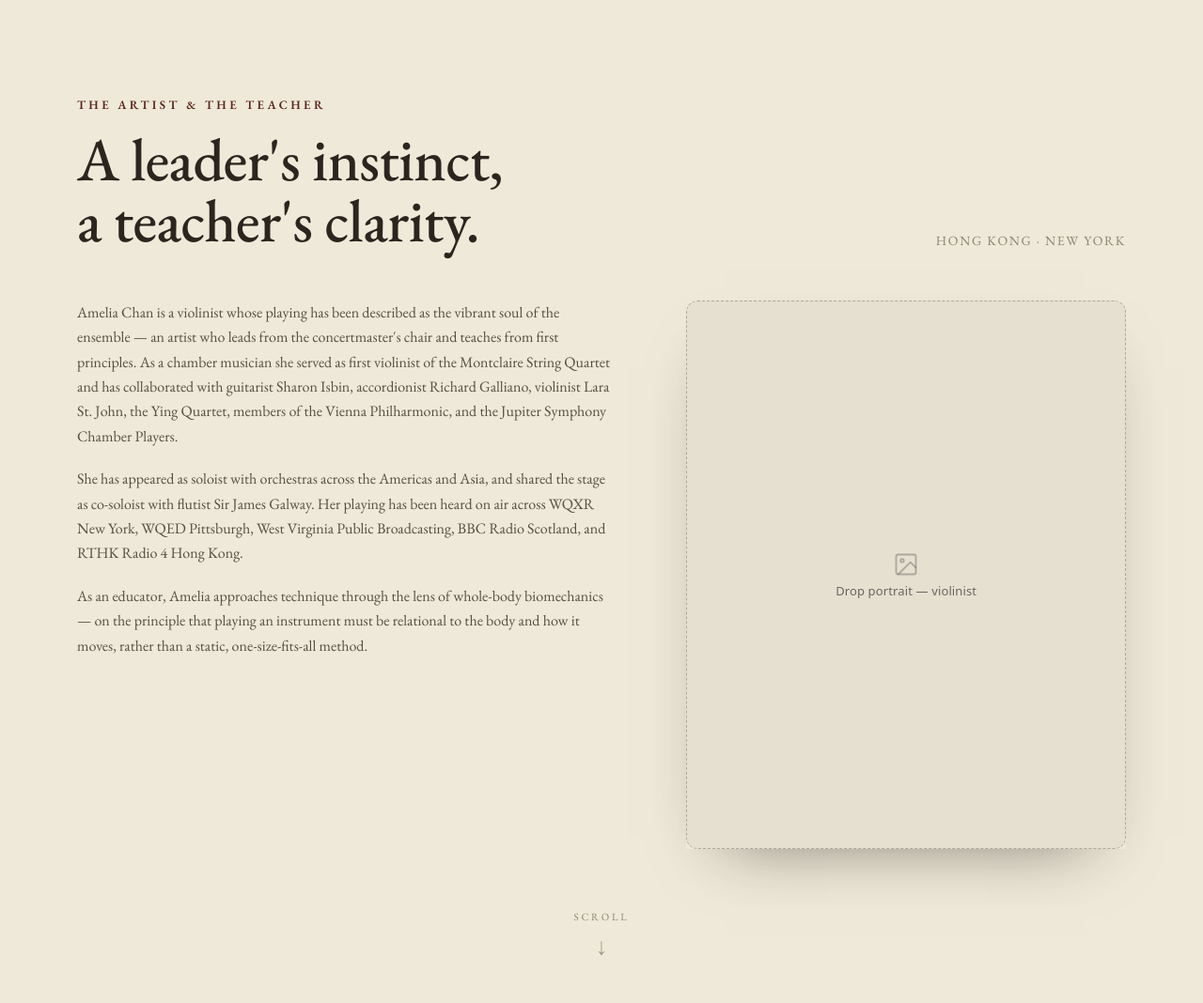
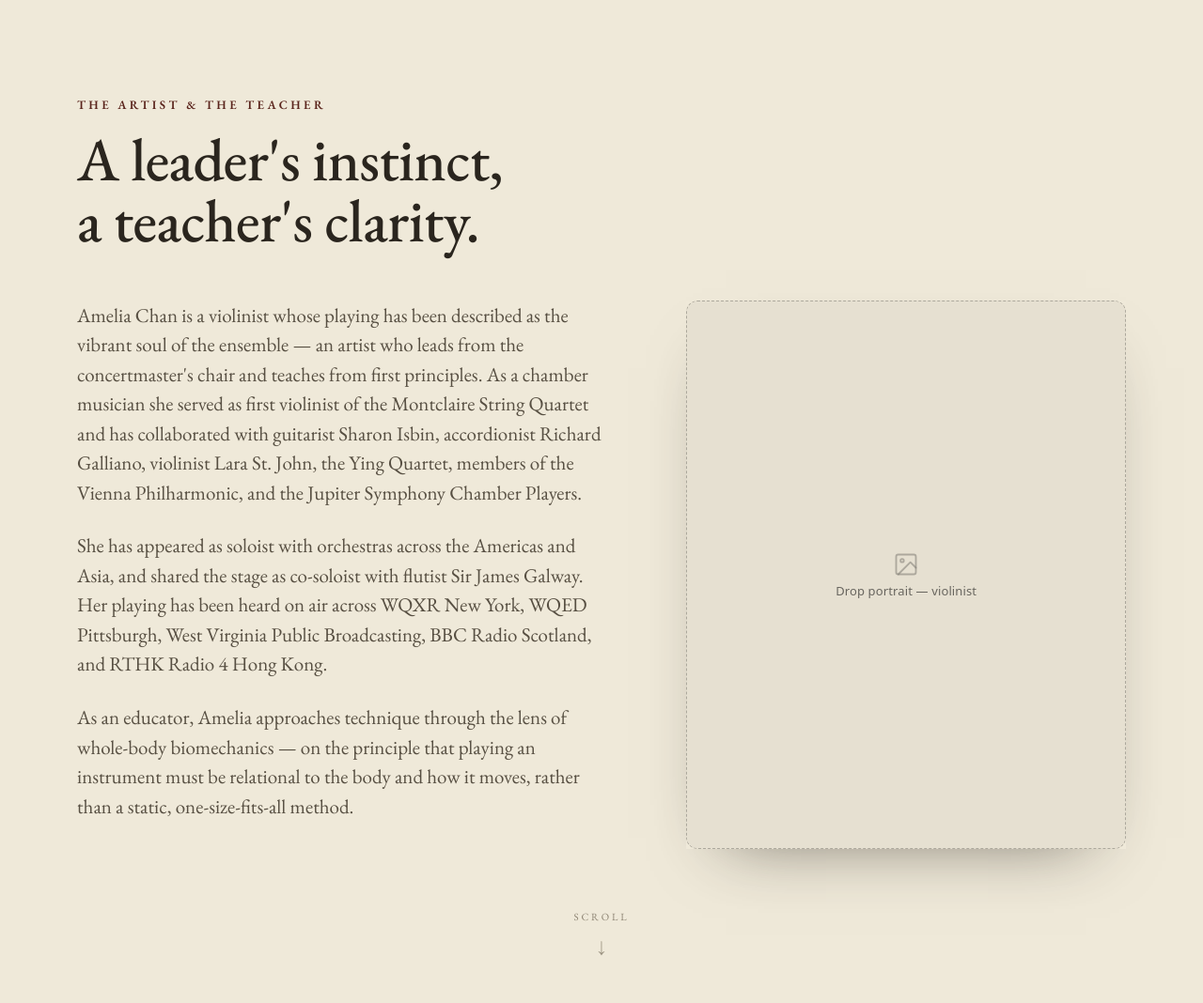
Before and after one commit to mawstr001/ameliachanwebsite, a Node server app: page /bio in a window 1280 px wide. Shown: the part 77-1145 px from the top of the page at 94% size. Run offline with Node 20, Linux system fonts and the light colour scheme.

Commit message:
Bio: match paragraph text to the home page; remove location line
Bio paragraphs now use the same size and line spacing as the home page
intro (21px / 1.5). The "Hong Kong · New York" line above the photo is
removed; its text stays in content.json.

Co-Authored-By: Claude Opus 5.5 <noreply@anthropic.com>
Claude-Session: https://claude.ai/code/session_01URAjWLxUG4GgukcyvXRFvi

```diff
--- a/public/styles.css
+++ b/public/styles.css
@@ -193,7 +193,7 @@ body.menu-open .nav-overlay{ visibility:visible; opacity:1; transform:translateY
    BIO
    ============================================================ */
 .bio-grid{ display:grid; grid-template-columns:1.1fr .9fr; gap:clamp(40px,6vw,80px); align-items:start; }
-.bio-body p{ margin:0 0 1.2em; color:var(--ink-soft); font-size:16px; line-height:1.65; white-space:pre-line; }
+.bio-body p{ margin:0 0 1.2em; color:var(--ink-soft); font-size:21px; line-height:1.5; white-space:pre-line; }
 .bio-body em{ font-style:italic; color:var(--ink); }
 @media (max-width:820px){
   .bio-grid{ grid-template-columns:1fr; gap:36px; }
--- a/views/bio.ejs
+++ b/views/bio.ejs
@@ -36,7 +36,6 @@
         <div class="label" data-edit="bio.sectionNum"><%= bio.sectionNum %></div>
         <h2 class="h-section" style="margin-top:14px" data-edit="bio.heading"><%= bio.heading %></h2>
       </div>
-      <div class="eyebrow" data-edit="bio.subheading"><%= bio.subheading %></div>
     </div>
   </div>
   <div class="wrap" style="margin-top:52px">
```
